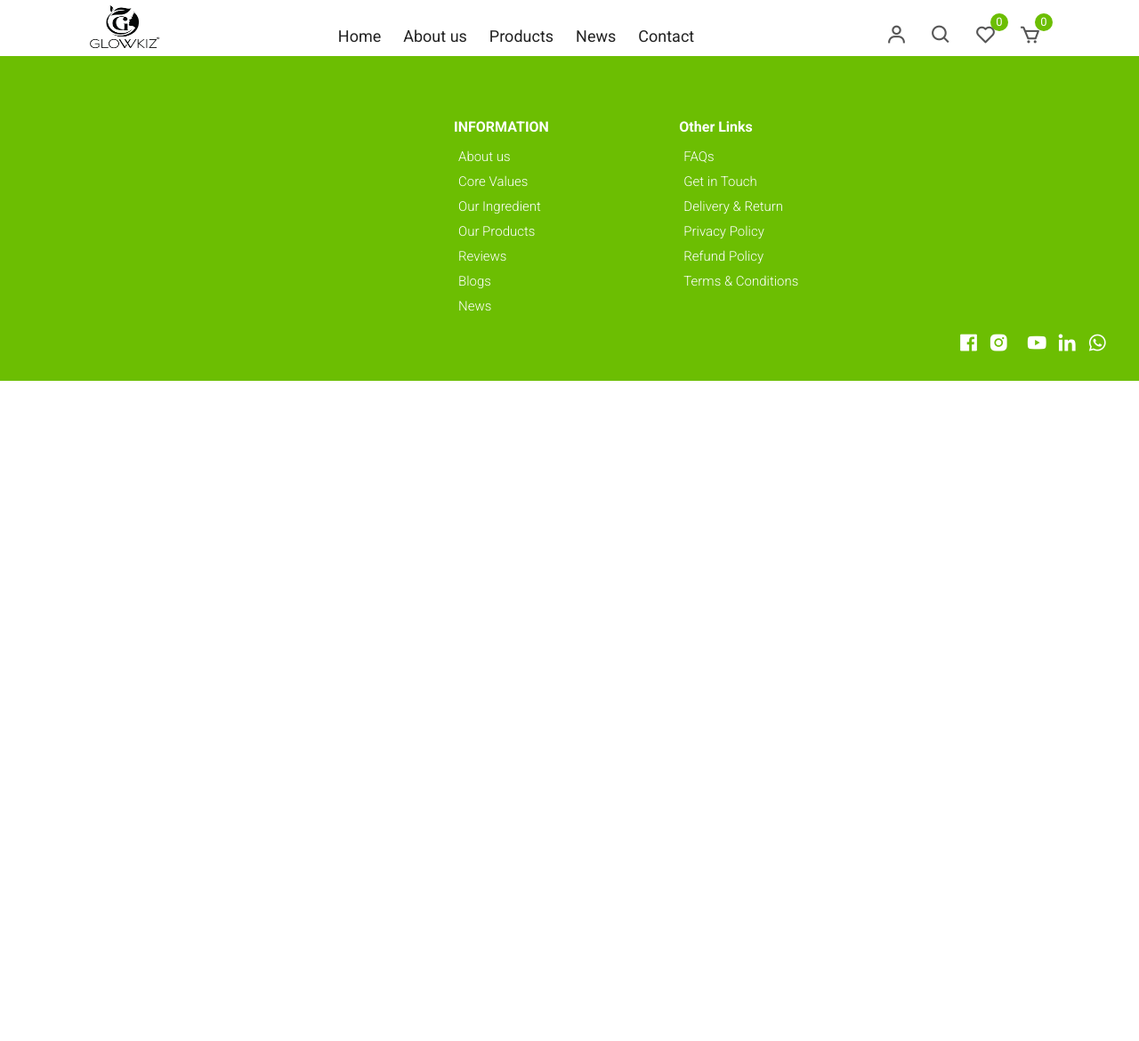
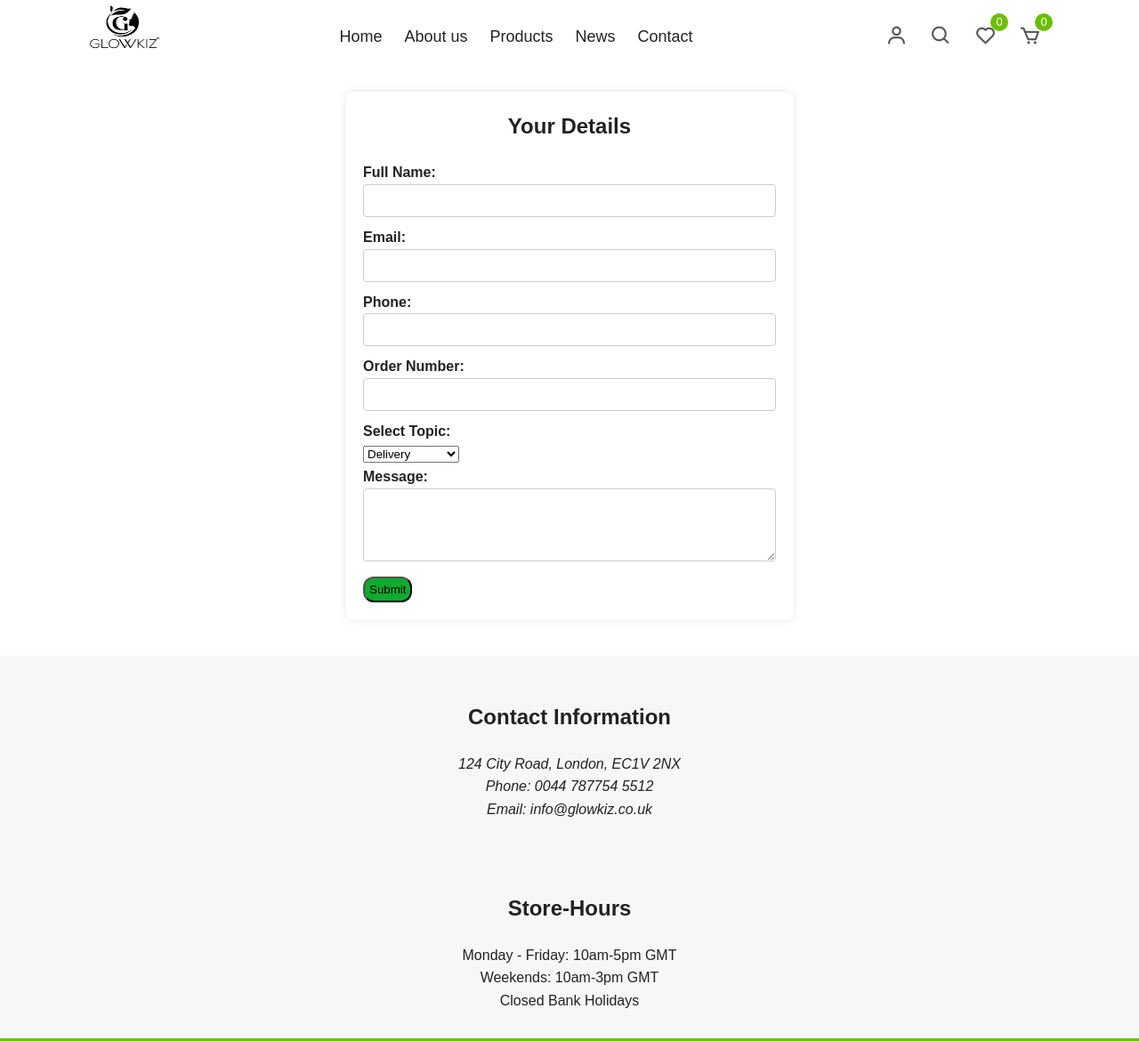
Before and after one commit to kshitij2201/Glowkiz, a plain HTML site: page Glowkiz/LC09-ecommerce-website-master/contact.html in a window 1280 px wide. Shown: the part 52-1222 px from the top of the page at 89% size. Before the commit the page ends 800 px from the top, so only its background shows below. Drawn offline with nearby package versions, Linux system fonts and the light colour scheme.

Commit message:
add contact page

```diff
--- a/Glowkiz/LC09-ecommerce-website-master/contact.html
+++ b/Glowkiz/LC09-ecommerce-website-master/contact.html
@@ -117,6 +117,77 @@
 
 
 
+            <!-- Contact form -->
+    <section class="contact-form">
+      <div class="form-container">
+          <h2>Your Details</h2>
+          <form action="#" method="POST">
+
+              <label for="name">Full Name: </label>
+              <input type="text" id="name" name="name" required>
+
+              <label for="email">Email: </label>
+              <input type="email" id="email" name="email" required>
+
+              <label for="phone">Phone: </label>
+              <input type="tel" id="phone" name="phone">
+
+              <label for="ordNo">Order Number: </label>
+              <input type="number" id="ordNo" name="ordNo">
+
+              <label for="topic">Select Topic: </label>
+              <select name="" id="topic">
+                  <option value="Delivery">Delivery</option>
+                  <option value="Order Query">Order Query</option>
+                  <option value="Product Query">Product Query</option>
+                  <option value="Other">Other</option>
+              </select>
+
+
+              <label for="message">Message: </label>
+              <textarea id="message" name="message" rows="4" required></textarea>
+
+
+              <button onclick="myFunction()" class="submit">Submit </button>
+
+              <p id="demo"></p>
+
+              <script>
+                  function myFunction() {
+                      var txt;
+                      if (confirm("Thank You! Your message has been sent")) {
+                          txt = "Form Submitted!";
+                      } else {
+                          txt = "Cancelled!";
+                      }
+                      document.getElementById("demo").innerHTML = txt;
+                  }
+              </script>
+          </form>
+      </div>
+  </section>
+
+  <!-- Company contact info -->
+  <section class="contact-info">
+      <h2>Contact Information</h2>
+      <address>
+          124 City Road, London, EC1V 2NX
+          <br>
+          Phone: <a href="tel:1234567890">0044 787754 5512 </a><br>
+          Email: <a href="mailto:info@example.com">info@glowkiz.co.uk</a>
+      </address>
+  </section>
+  <section class="store-hours">
+      <h2>Store-Hours</h2>
+      <p>
+          Monday - Friday: 10am-5pm GMT <br>
+          Weekends: 10am-3pm GMT<br>
+          Closed Bank Holidays
+
+      </p>
+
+  </section>
+
 
 
 
--- a/Glowkiz/LC09-ecommerce-website-master/css/styles.css
+++ b/Glowkiz/LC09-ecommerce-website-master/css/styles.css
@@ -1584,3 +1584,140 @@ th:last-child {
   size: 50%;
   align-items: center;
  }
+
+ /*  contact us  */
+ /* contact us area */
+* {
+	margin: 0;
+	padding: 0;
+	box-sizing: border-box;
+}
+
+body {
+	font-family: Arial, sans-serif;
+	line-height: 1.6;
+}
+
+
+/* banner section styles */
+.banner {
+	text-align: center;
+	background-color: #ffffff;
+	margin: 0 auto;
+}
+
+.banner img {
+	max-width: 30%;
+	height: auto;
+}
+/* Contact form styles */
+.contact-form {
+	padding: 40px 0;
+	margin: 0 10px;
+}
+
+.form-container {
+	max-width: 40%;
+	margin: 0 auto;
+	padding: 20px;
+	background-color: #ffffff;
+	border-radius: 10px;
+	box-shadow: 0px 0px 10px rgba(0, 0, 0, 0.1);
+}
+
+.contact-form h2 {
+	text-align: center;
+	margin-bottom: 20px;
+}
+
+.form-group {
+	margin-bottom: 20px;
+}
+
+.form-container label {
+	display:block;
+	font-weight: bold;
+}
+.form-container input, textarea{
+	width: 100%;
+	padding: 10px;
+	border: 1px solid #ccc;
+	border-radius: 4px;
+	margin-bottom: 1rem;
+	resize: vertical;
+}
+.submit-button {
+	padding: 10px 20px;
+	background-color: #0dac30;
+	border: none;
+	color: white;
+	border-radius: 4px;
+	font-size: 1rem;
+	cursor: pointer;
+}
+
+/* Contact info styles */
+.contact-info {
+	text-align: center;
+	padding: 50px 0;
+	background-color: #f7f7f7;
+}
+
+.contact-info h2 {
+	margin-bottom: 20px;
+}
+
+/* Footer styles */
+footer {
+	padding: 20px;
+	text-align: center;
+	background-color: #333;
+	color: white;
+}
+/* Hamburger styles */
+.hamburger {
+	display: none;
+	color: rgb(0, 0, 0);
+	font-size: 1.5rem;
+	cursor: pointer;
+}
+
+/* Media queries for responsiveness */
+@media only screen and (max-width: 768px) {
+	.logo {
+		display: none;
+	}
+
+	.hamburger {
+		display: flex;
+	}
+
+	#nav-menu {
+		position: absolute;
+		top: 4rem;
+		left: 0;
+		background-color: #333;
+		width: 100%;
+		display: none;
+	}
+
+	#nav-menu.active {
+		display: block;
+		flex-direction: row;
+		padding: 1rem;
+	}
+}
+/* store hours styles */
+.store-hours{
+  text-align: center;
+	padding: 30px 0;
+	background-color: #f7f7f7;
+}
+.store-hours h2{
+  margin-bottom: 20px;
+}
+.submit{
+  background-color: #0dac30;
+  border-radius: 12px;
+  padding: 5px;
+}
```
